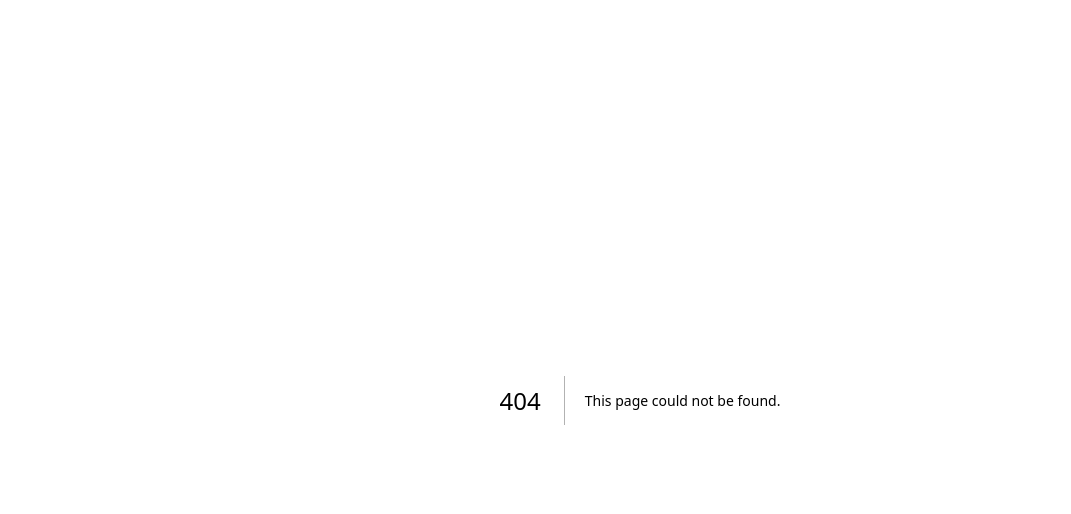
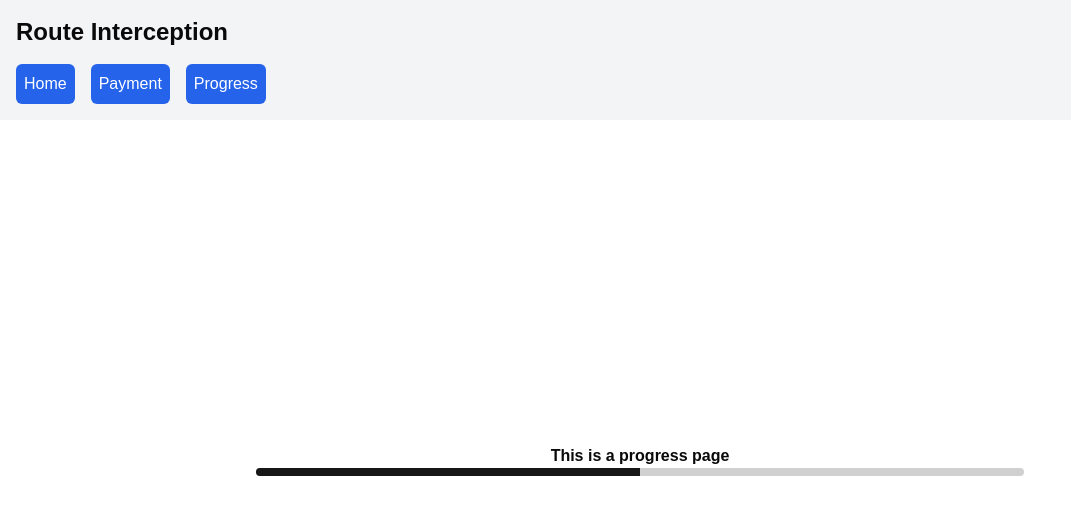
Before and after one commit to heecheon92/next15-test, a Next.js app: page /playground/route_interception/progress in a window 1280 px wide. Before the commit this address had no page. Shown: the top 514 px of the page, without its empty margins (0-1071 px from the left). Built offline with nearby package versions, Linux system fonts and the light colour scheme.

Commit message:
testing nextjs' route interception and parallel routing feature

```diff
--- a/app/page.tsx
+++ b/app/page.tsx
@@ -19,6 +19,9 @@ export default function Home() {
       <Link href="/playground/tanstack" className={linkClassname}>
         Tanstack
       </Link>
+      <Link href="/playground/route_interception" className={linkClassname}>
+        Route Interception
+      </Link>
     </div>
   );
 }
--- /dev/null
+++ b/app/playground/route_interception/home/page.tsx
@@ -0,0 +1,7 @@
+export default function RouteInterceptionHome() {
+  return (
+    <div className="flex flex-col w-full h-full items-center justify-center font-bold">
+      This is a main home for route interception
+    </div>
+  );
+}
--- /dev/null
+++ b/app/playground/route_interception/layout.tsx
@@ -0,0 +1,36 @@
+import Link from "next/link";
+
+export default function RouteInterceptionLayout({
+  children,
+}: {
+  children: React.ReactNode;
+}) {
+  return (
+    <div className="flex flex-col w-full h-full">
+      <div className="flex flex-col space-y-4 w-full p-4 bg-gray-100">
+        <header className="text-2xl font-bold">Route Interception</header>
+        <section className="flex flex-row space-x-4">
+          <Link
+            href="/playground/route_interception/home"
+            className="p-2 bg-blue-600 text-white rounded-md"
+          >
+            Home
+          </Link>
+          <Link
+            href="/playground/route_interception/payment"
+            className="p-2 bg-blue-600 text-white rounded-md"
+          >
+            Payment
+          </Link>
+          <Link
+            href="/playground/route_interception/progress"
+            className="p-2 bg-blue-600 text-white rounded-md"
+          >
+            Progress
+          </Link>
+        </section>
+      </div>
+      {children}
+    </div>
+  );
+}
--- /dev/null
+++ b/app/playground/route_interception/page.tsx
@@ -0,0 +1,3 @@
+export default function RouteInterceptionMain() {
+  return null;
+}
--- /dev/null
+++ b/app/playground/route_interception/payment/@modal/(..)progress/page.tsx
@@ -0,0 +1,36 @@
+"use client";
+
+import {
+  AlertDialog,
+  AlertDialogCancel,
+  AlertDialogContent,
+  AlertDialogFooter,
+  AlertDialogTitle,
+} from "@/app/components/shadcn/alert-dialog";
+
+import { useRouter } from "next/navigation";
+import { useEffect, useState } from "react";
+import ProgressPage from "../../../progress/page";
+
+export default function PaymentProgress() {
+  const router = useRouter();
+  const [open, setOpen] = useState(true);
+
+  useEffect(() => {
+    if (!open) router.replace("/playground/route_interception/payment");
+  }, [open]);
+
+  return (
+    <AlertDialog open={open} onOpenChange={setOpen}>
+      <AlertDialogContent className="flex flex-col items-center justify-center">
+        <AlertDialogTitle>
+          You are viewing this page because you came from payment page
+        </AlertDialogTitle>
+        <ProgressPage />
+        <AlertDialogFooter>
+          <AlertDialogCancel>Close</AlertDialogCancel>
+        </AlertDialogFooter>
+      </AlertDialogContent>
+    </AlertDialog>
+  );
+}
--- /dev/null
+++ b/app/playground/route_interception/payment/@modal/default.tsx
@@ -0,0 +1,3 @@
+export default function RouteInterceptionRedirectDefault() {
+  return null;
+}
--- /dev/null
+++ b/app/playground/route_interception/payment/layout.tsx
@@ -0,0 +1,14 @@
+export default function RouteInterceptionPaymentLayout({
+  children,
+  modal,
+}: {
+  children: React.ReactNode;
+  modal: React.ReactNode;
+}) {
+  return (
+    <div className="flex h-[100dvh]">
+      {children}
+      {modal}
+    </div>
+  );
+}
--- /dev/null
+++ b/app/playground/route_interception/payment/page.tsx
@@ -0,0 +1,19 @@
+"use client";
+
+import { useRouter } from "next/navigation";
+
+export default function PaymentMain() {
+  const router = useRouter();
+
+  return (
+    <div className="flex flex-col w-full h-full items-center justify-center font-bold">
+      This is a payment page for route interception
+      <button
+        className="p-2 bg-blue-600 text-white rounded-md"
+        onClick={() => router.push("/playground/route_interception/progress")}
+      >
+        Make Payment
+      </button>
+    </div>
+  );
+}
--- /dev/null
+++ b/app/playground/route_interception/progress/page.tsx
@@ -0,0 +1,28 @@
+"use client";
+
+import { Progress } from "@/app/components/shadcn/progress";
+import { useEffect, useState } from "react";
+
+export default function ProgressPage() {
+  const [progress, setProgress] = useState(0);
+
+  useEffect(() => {
+    const interval = setInterval(() => {
+      setProgress((prev) => {
+        if (prev < 100) {
+          return prev + 10;
+        }
+        return prev;
+      });
+    }, 1000);
+
+    return () => clearInterval(interval);
+  }, []);
+
+  return (
+    <div className="flex flex-col w-full h-full items-center justify-center font-bold">
+      This is a progress page
+      <Progress value={progress} className="w-[60%]" />
+    </div>
+  );
+}
```
